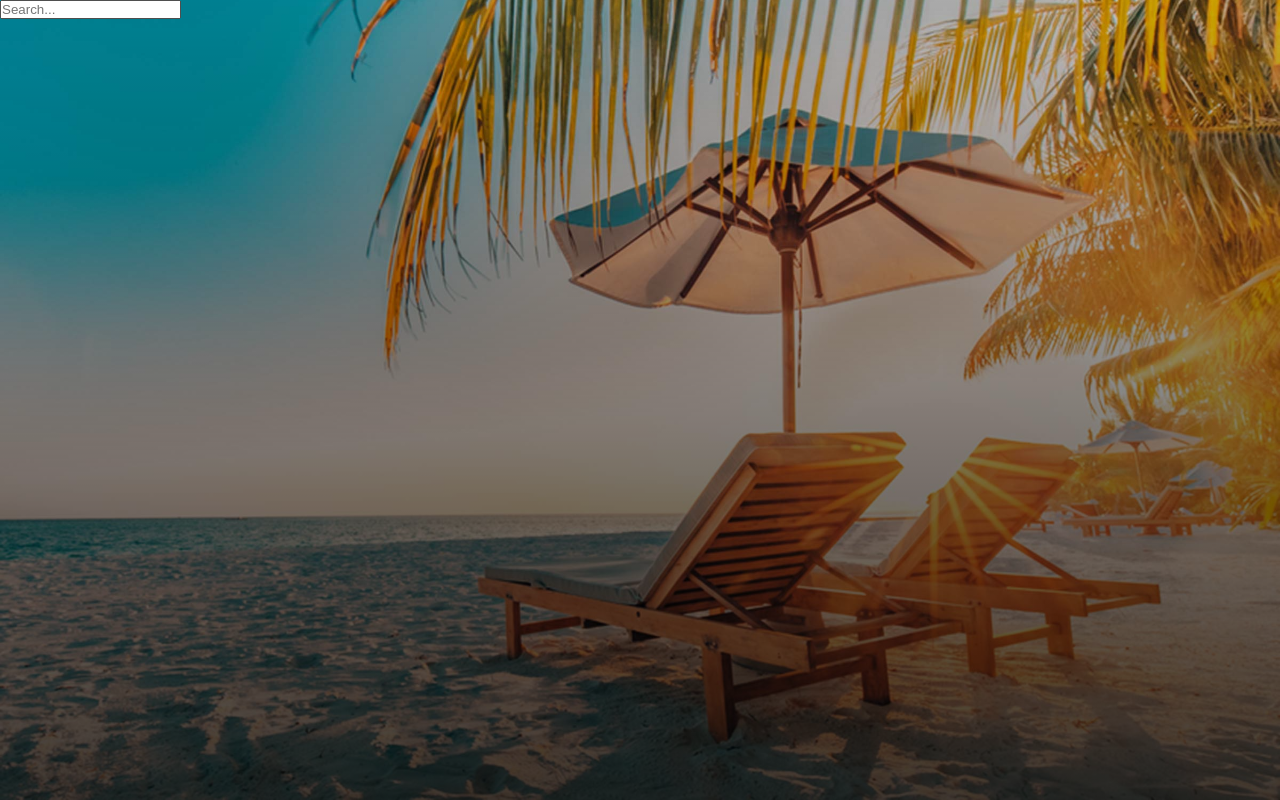
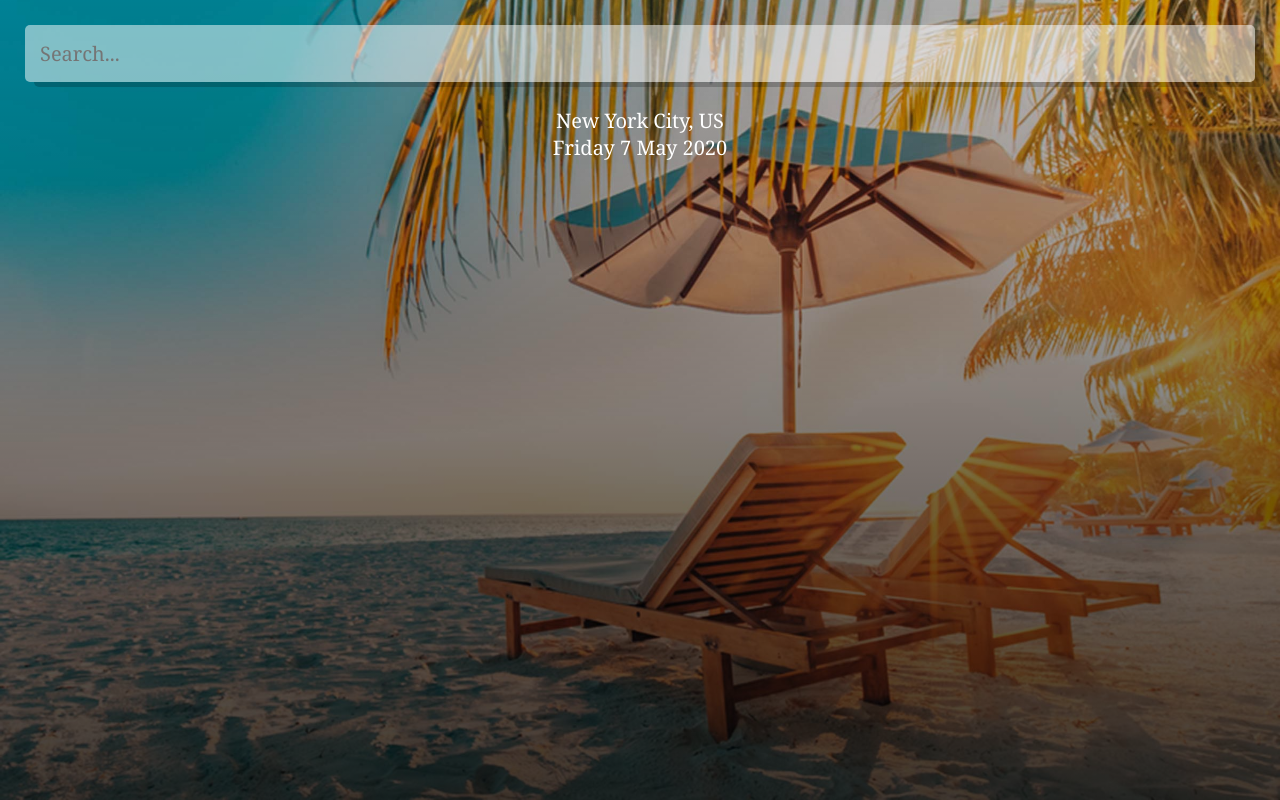
Before and after one commit to ChelseaRDinh/react-weather-app, a React (Create React App) app in the folder my-weather-app/: page / in a window 1280 px wide. Built offline with nearby package versions, Linux system fonts and the light colour scheme.

Commit message:
Add dates

```diff
--- a/my-weather-app/src/App.js
+++ b/my-weather-app/src/App.js
@@ -6,6 +6,22 @@ const api = {
 };
 
 function App() {
+
+  const dateBuilder = (d) => {
+	let months = ['January', 'February', 'March', 'April',
+				'May', 'June', 'July', 'August', 'September',
+				'October', 'December'];
+
+	let days = ['Monday', 'Tuesday', 'Wednesday', 'Thursday', 'Friday'];
+
+	let day = days[d.getDay()];
+	let date = d.getDate();
+	let month = months[d.getMonth()];
+	let year = d.getFullYear();
+
+	return `${day} ${date} ${month} ${year}`;
+  };
+
   return (
     <div className="app">
 		<main>
@@ -16,6 +32,12 @@ function App() {
 					placeHolder="Search..."
 				/>
 			</div>
+			<div className="location-box">
+				<div className="location">
+					New York City, US
+				</div>
+				<div className="date">{dateBuilder(new Date())}</div>
+			</div>
 		</main>
     </div>
   );
--- a/my-weather-app/src/index.css
+++ b/my-weather-app/src/index.css
@@ -22,4 +22,41 @@ body {
 main {
 	min-height: 100vh;
 	background-image: linear-gradient(to bottom, rgba(0, 0, 0, 0.2), rgba(0, 0, 0, 0.75));
+	padding: 25px;
 }
+
+.search-box {
+	width: 100%;
+	margin-bottom: 25px;
+}
+
+.search-bar {
+	display: block;
+	width: 100%;
+	padding: 15px;
+	font-size: 20px;
+	font-family: Cambria, sans-serif;
+	border-radius: 5px;
+
+	appearance: none;
+	background: none;
+	border: none;
+	outline: none;
+
+	background-color: rgba(255, 255, 255, 0.5);
+	box-shadow: 9px 5px rgba(0, 0, 0, 0.2);
+
+	color: #000000;
+	transition: 0.4s ease;
+}
+
+.search-bar:focus {
+	background-color: rgba(255, 255, 255, 0.75);
+}
+
+.location-box {
+	color: white;
+	font-family: Cambria, sans-serif;
+	font-size: 20px;
+	text-align: center;
+}
```
